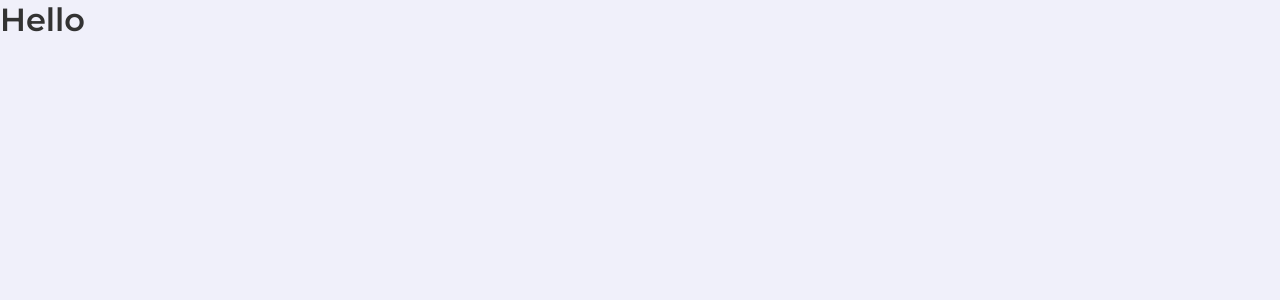
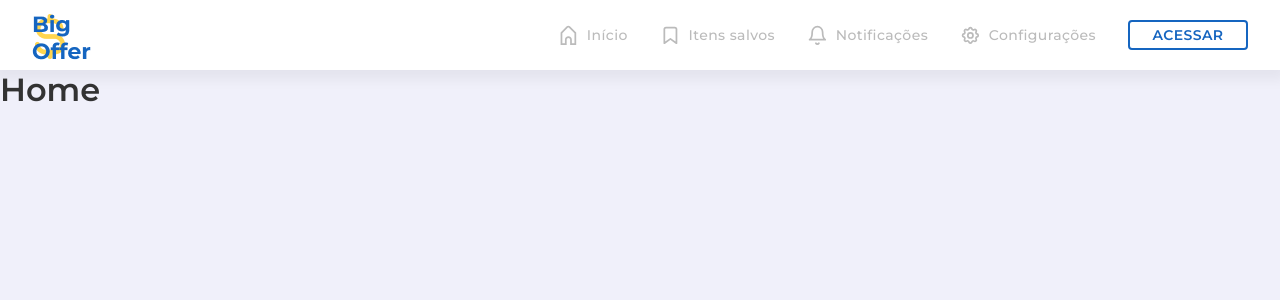
Before and after one commit to lucas95santos/bigoffer-web, a React (Create React App) app: page / in a window 1280 px wide. Shown: the top 300 px of the page. Built offline with nearby package versions, Linux system fonts and the light colour scheme.

Commit message:
feat: implementando o componente de rotas

```diff
--- a/package.json
+++ b/package.json
@@ -10,6 +10,7 @@
     "react": "^17.0.2",
     "react-dom": "^17.0.2",
     "react-icons": "^4.2.0",
+    "react-router-dom": "^5.2.0",
     "react-scripts": "4.0.3",
     "web-vitals": "^1.0.1"
   },
--- /dev/null
+++ b/src/routes/Route.js
@@ -0,0 +1,9 @@
+import React from 'react';
+import { Route } from 'react-router-dom';
+
+// TODO: implementar lógica de autenticação para rotas privadas
+const RouteWrapper = ({ component: Component, path, ...rest }) => (
+  <Route path={path} component={Component} {...rest} />
+);
+
+export default RouteWrapper;
--- /dev/null
+++ b/src/routes/index.js
@@ -0,0 +1,23 @@
+import React from 'react';
+import { Switch } from 'react-router-dom';
+// route wrapper
+import Route from './Route';
+// components
+import { Navbar } from '../components';
+// screens
+import { Home } from '../screens';
+
+const ScreenWrapper = ({ children }) => (
+  <div className="screen-wrapper">{children}</div>
+);
+
+const Routes = () => (
+  <ScreenWrapper>
+    <Navbar />
+    <Switch>
+      <Route exact path="/" component={Home} />
+    </Switch>
+  </ScreenWrapper>
+);
+
+export default Routes;
--- a/src/styles/global.scss
+++ b/src/styles/global.scss
@@ -1,6 +1,9 @@
 @import './reset.scss';
 
 /* all the global css styles will be here*/
+
+// variables
+$navbarHeight: 70px;
 
 // colors variables
 $primaryColor: #1565c0;
@@ -95,7 +98,7 @@ button {
 
 nav {
   width: 100%;
-  height: 70px;
+  height: $navbarHeight;
   background: $whiteColor;
   box-shadow: 0 4px 12px 6px rgba(0, 0, 0, 0.05);
   position: fixed;
@@ -106,3 +109,7 @@ nav {
     padding: 0 32px;
   }
 }
+
+.screen-wrapper {
+  margin-top: $navbarHeight;
+}
```
Also changed, not shown: src/App.js (+8 -1 lines), 1 other file (tests, documents, lock files or other folders).
